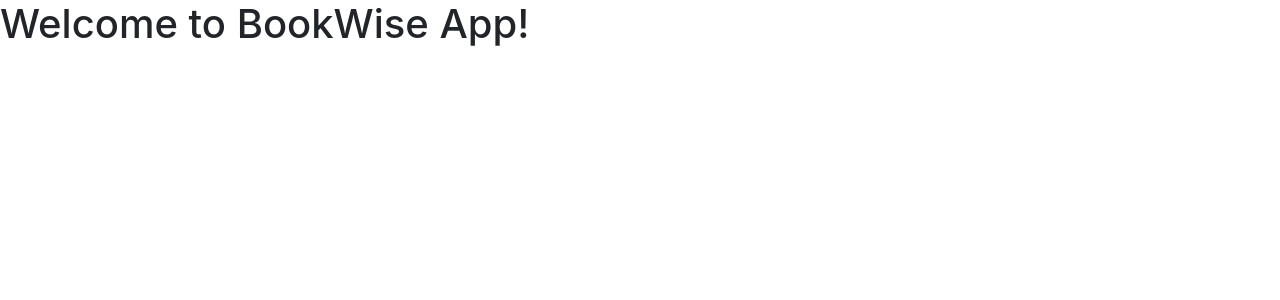
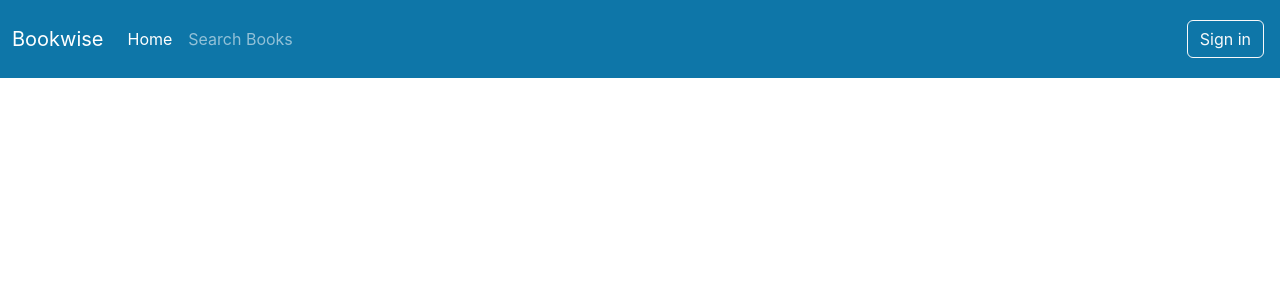
Before and after one commit to git-ashug/bookwise-lms-frontend, a React (Create React App) app: page / in a window 1280 px wide. Shown: the top 300 px of the page. Built offline with nearby package versions, Linux system fonts and the light colour scheme.

Commit message:
Added navbar component

```diff
--- a/src/App.tsx
+++ b/src/App.tsx
@@ -1,12 +1,9 @@
 import React from "react";
 import "./App.css";
+import { Navbar } from "./layouts/NavbarAndFooter/Navbar";
 
 function App() {
-  return (
-    <div className="App">
-      <h1>Welcome to BookWise App!</h1>
-    </div>
-  );
+  return <Navbar />;
 }
 
 export default App;
--- /dev/null
+++ b/src/layouts/NavbarAndFooter/Navbar.tsx
@@ -0,0 +1,41 @@
+export const Navbar = () => {
+  return (
+    <nav className="navbar navbar-expand-lg navbar-dark main-color py-3">
+      <div className="container-fluid">
+        <span className="navbar-brand">Bookwise</span>
+        <button
+          className="navbar-toggler"
+          type="button"
+          data-bs-toggle="collapse"
+          data-bs-target="#navbarNavDropDown"
+          aria-controls="navbarNavDropDown"
+          aria-expanded="false"
+          aria-label="Toggle Navigation"
+        >
+          <span className="navbar-toggler-icon"></span>
+        </button>
+        <div className="collapse navbar-collapse" id="navbarNavDropDown">
+          <ul className="navbar-nav">
+            <li className="nav-item">
+              <a className="nav-link active" href="#">
+                Home
+              </a>
+            </li>
+            <li className="nav-item">
+              <a className="nav-link" href="#">
+                Search Books
+              </a>
+            </li>
+          </ul>
+          <ul className="navbar-nav ms-auto">
+            <li className="nav-item m-1">
+              <a type="button" className="btn btn-outline-light" href="#">
+                Sign in
+              </a>
+            </li>
+          </ul>
+        </div>
+      </div>
+    </nav>
+  );
+};
```
